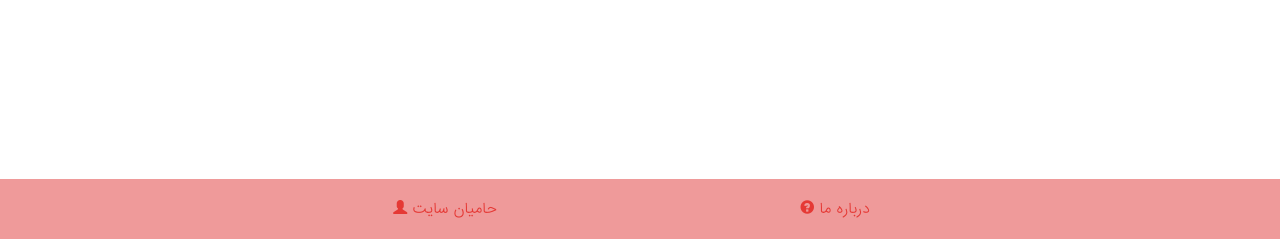
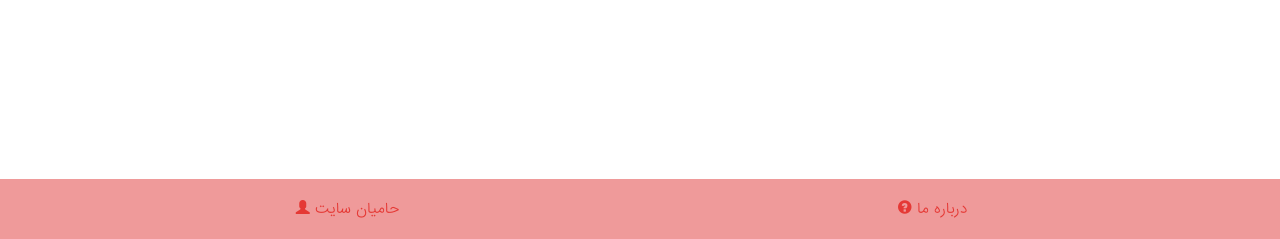
Before and after one commit to arianbakh/shahna, a Django app: template templates/about_us.html in a window 1280 px wide. Shown: the part 561-800 px from the top of the page. Run offline with Django 3.2, Linux system fonts and the light colour scheme; the template is opened without the code that fills it, so the values that code supplies are empty; some libraries are stand-ins or nearby versions.

Commit message:
Fix bug in footer

```diff
--- a/templates/base.html
+++ b/templates/base.html
@@ -115,7 +115,7 @@
     <footer class="footer">
       <div class="container persian-light text-center">
         <div class="row row-top-buffer">
-          <div class="col-xs-8 col-xs-offset-2">
+          <div class="col-xs-12">
             <div class="row">
               <div class="col-xs-6">
                 <a class="footer-link" href="/sponsors/">
```
